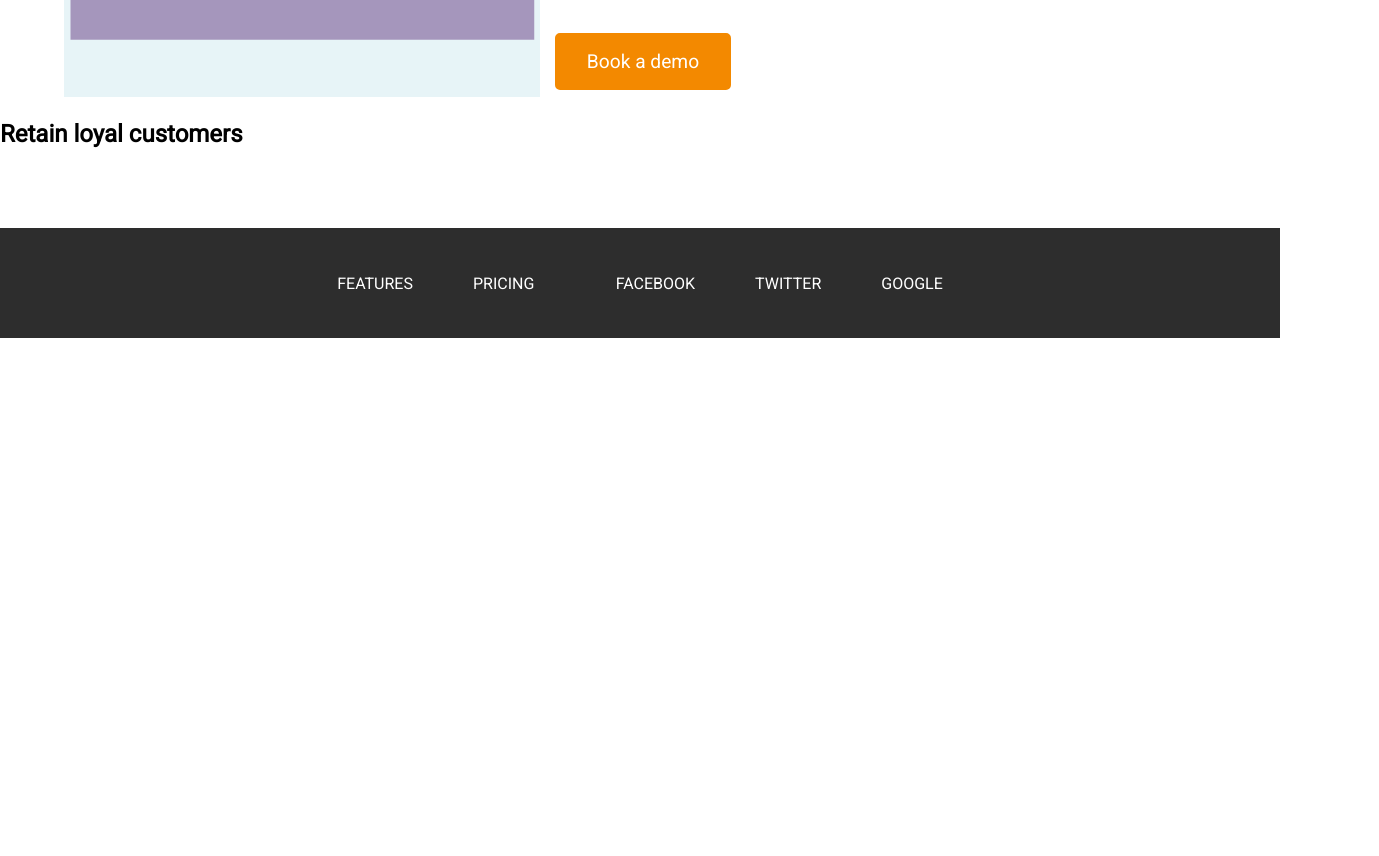
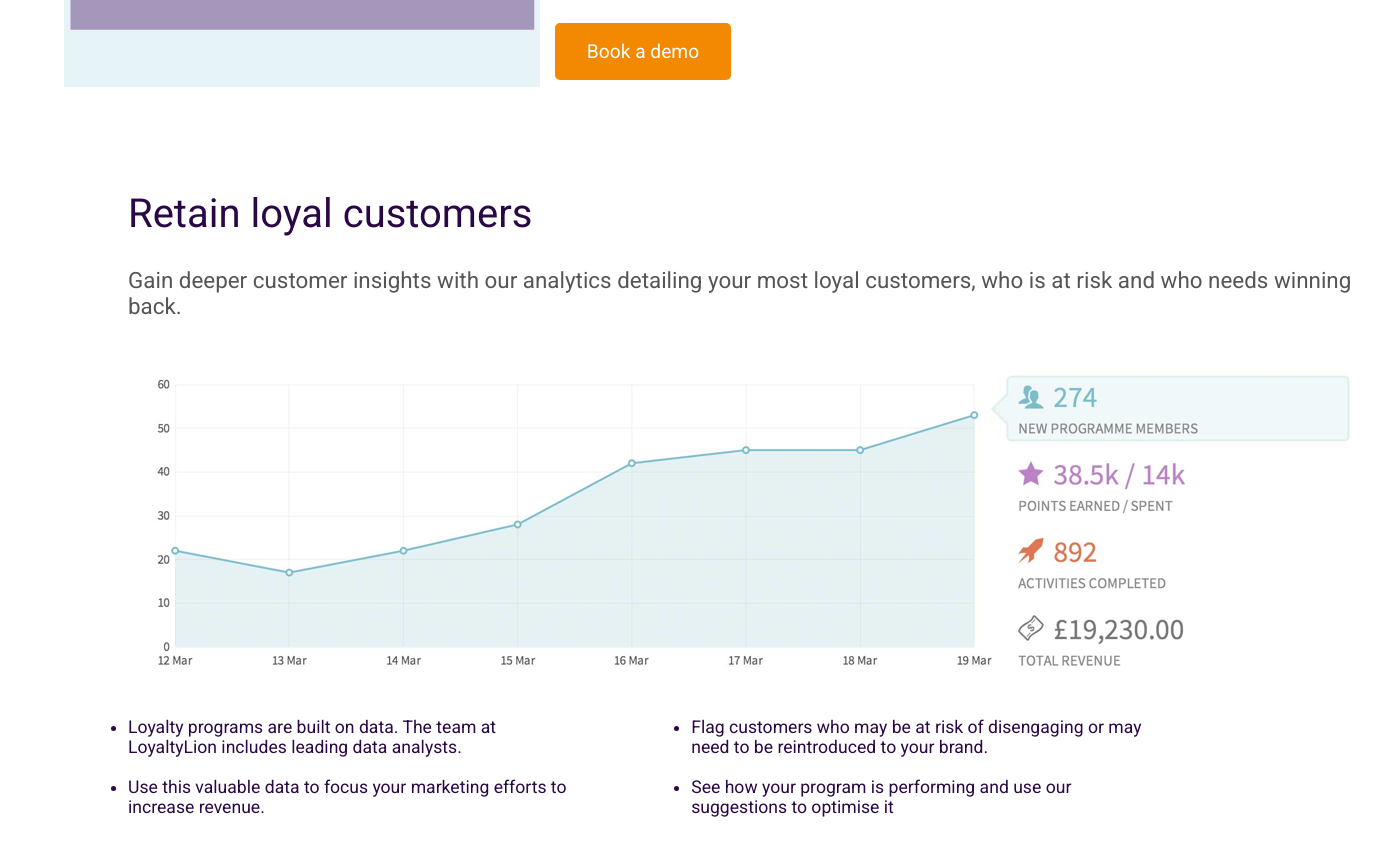
Before and after one commit to BGZStephen/mock-ups, a plain HTML site: page saas site/features.html in a window 1280 px wide. Shown: the part 1940-2796 px from the top of the page, 1379 px wide, since content can reach past the window. Before the commit the page ends 2278 px from the top, so only its background shows below. Drawn offline with Linux system fonts and the light colour scheme.

Commit message:
feature.html finished

```diff
--- a/saas site/css/main.css
+++ b/saas site/css/main.css
@@ -241,6 +241,7 @@ body {
   border: 2px solid black;
   color: black;
   margin-left: 15px;
+  background: none;
 }
 
 /* STATS END */
@@ -252,7 +253,7 @@ body {
 }
 
 #feature-nav {
-  width: 60%;
+  width: 70%;
   margin: 0 auto;
 }
 
@@ -265,11 +266,12 @@ body {
 }
 
 #feature-nav li {
-  height: 85px;
+  height: 75px;
   display: inline;
-  padding: 30px 50px;
-  font-size: 1.5em;
-  color: #555
+  padding: 30px 30px;
+  font-size: 1em;
+  color: #555;
+  letter-spacing: .1em;
 }
 
 #feature-nav li:hover,
@@ -299,7 +301,7 @@ body {
 }
 
 .engage-left {
-  width: 70%;
+  width: 60%;
   text-align: left;
   padding: 30px;
 }
@@ -324,7 +326,7 @@ body {
 }
 
 .engage-right {
-  width: 30%
+  width: 40%
 }
 
 
@@ -346,7 +348,7 @@ body {
   font-weight: 400;
   font-size: 2.5em;
   color: #2a0845;
-    font-weight: lighter;
+  font-weight: lighter;
 }
 
 .repeat-left {
@@ -375,13 +377,58 @@ body {
   padding-left: 20px;
 }
 
+.repeat-right p {
+  color: #555;
+}
+
 #repeat .demo {
   margin-top: 30px;
 }
 
 #retain {
+  display: flex;
+  flex-direction: column;
+  width: 80%;
+  margin: 0 auto;
+  margin-top: 80px;
+  flex-wrap: wrap;
+}
 
+#retain h2 {
+  font-weight: 400;
+  font-size: 2.5em;
+  color: #2a0845;
+  font-weight: lighter;
 }
+
+#retain h3 {
+  font-size: 1.4em;
+  color: #555;
+  margin-bottom: 30px;
+  font-weight: lighter;
+  margin-top: 30px;
+}
+
+#retain-features {
+  display: flex;
+  flex-direction: row;
+  justify-content: space-between;
+  flex-wrap: wrap;
+  width: 100%;
+}
+
+#retain-features li {
+  width: 45%;
+  margin-top: 20px;
+  font-weight: lighter;
+  color: #2a0845;
+  font-size: 1.1em;
+}
+
+#retain-features li p {
+  color: #555;
+}
+
 
 /* FEATURES END */
 
--- a/saas site/features.html
+++ b/saas site/features.html
@@ -67,6 +67,14 @@
       </div>
       <div id="retain">
         <h2>Retain loyal customers</h2>
+        <h3>Gain deeper customer insights with our analytics detailing your most loyal customers, who is at risk and who needs winning back.</h3>
+        <img src="img/retain.png">
+        <ul id="retain-features">
+          <li>Loyalty programs are built on data. The team at LoyaltyLion includes leading data analysts.</li>
+          <li>Flag customers who may be at risk of disengaging or may need to be reintroduced to your brand.</li>
+          <li>Use this valuable data to focus your marketing efforts to increase revenue.</li>
+          <li>See how your program is performing and use our suggestions to optimise it</li>
+        </ul>
       </div>
     </div>
     <div id="pricing">
```
